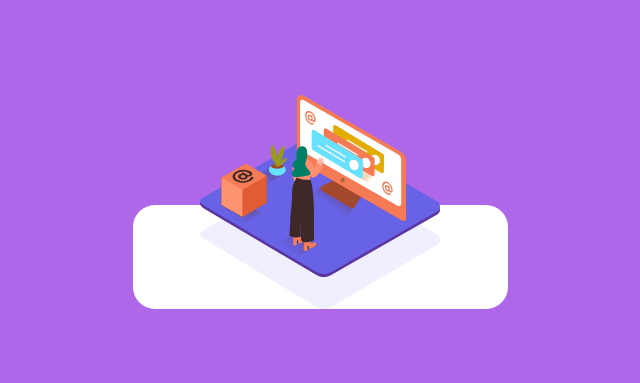
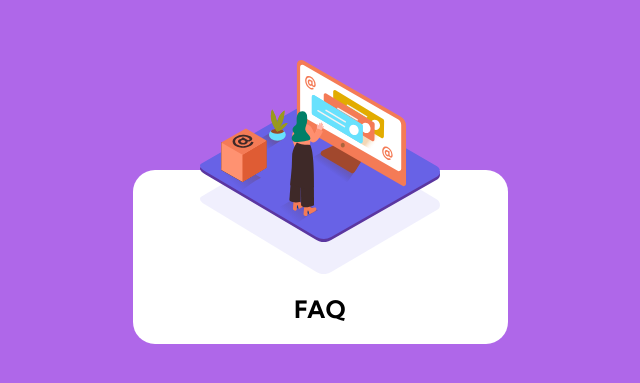
Before and after one commit to smkh20/FrontendMentor-faq-accordion-card-main, a React (Create React App) app: page / in a window 1280 px wide. Shown: the part 143-526 px from the top of the page, without its empty margins (320-960 px from the left). Built offline with nearby package versions, Linux system fonts and the light colour scheme.

Commit message:
h1 tag add in Container component

```diff
--- a/src/Container.js
+++ b/src/Container.js
@@ -4,6 +4,7 @@ export const Container = () => {
   return (
     <div className="main">
       <WomanPic />
+      <h1 style={{padding:"20px"}}>FAQ</h1>
     </div>
   );
 };
```
